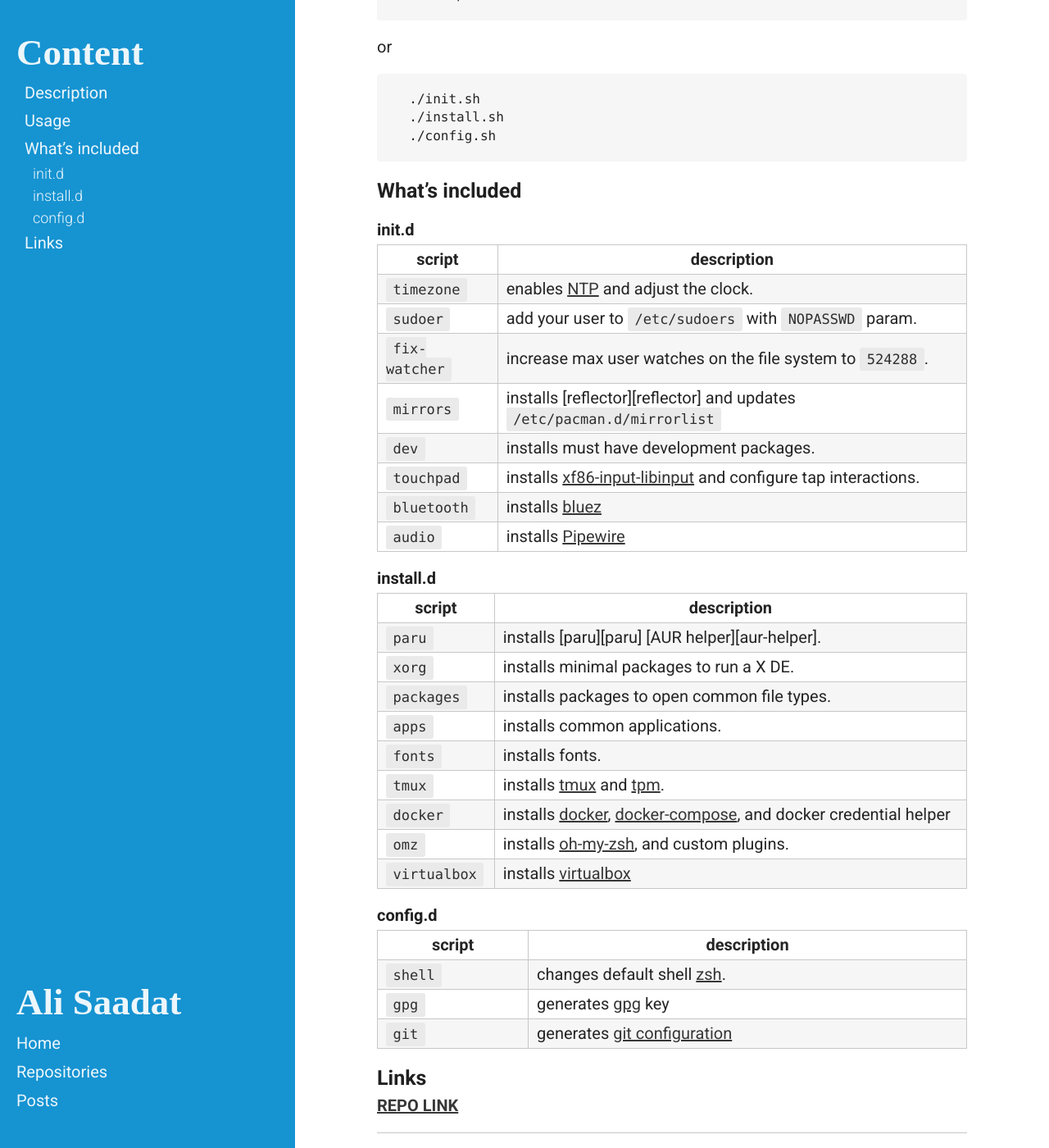
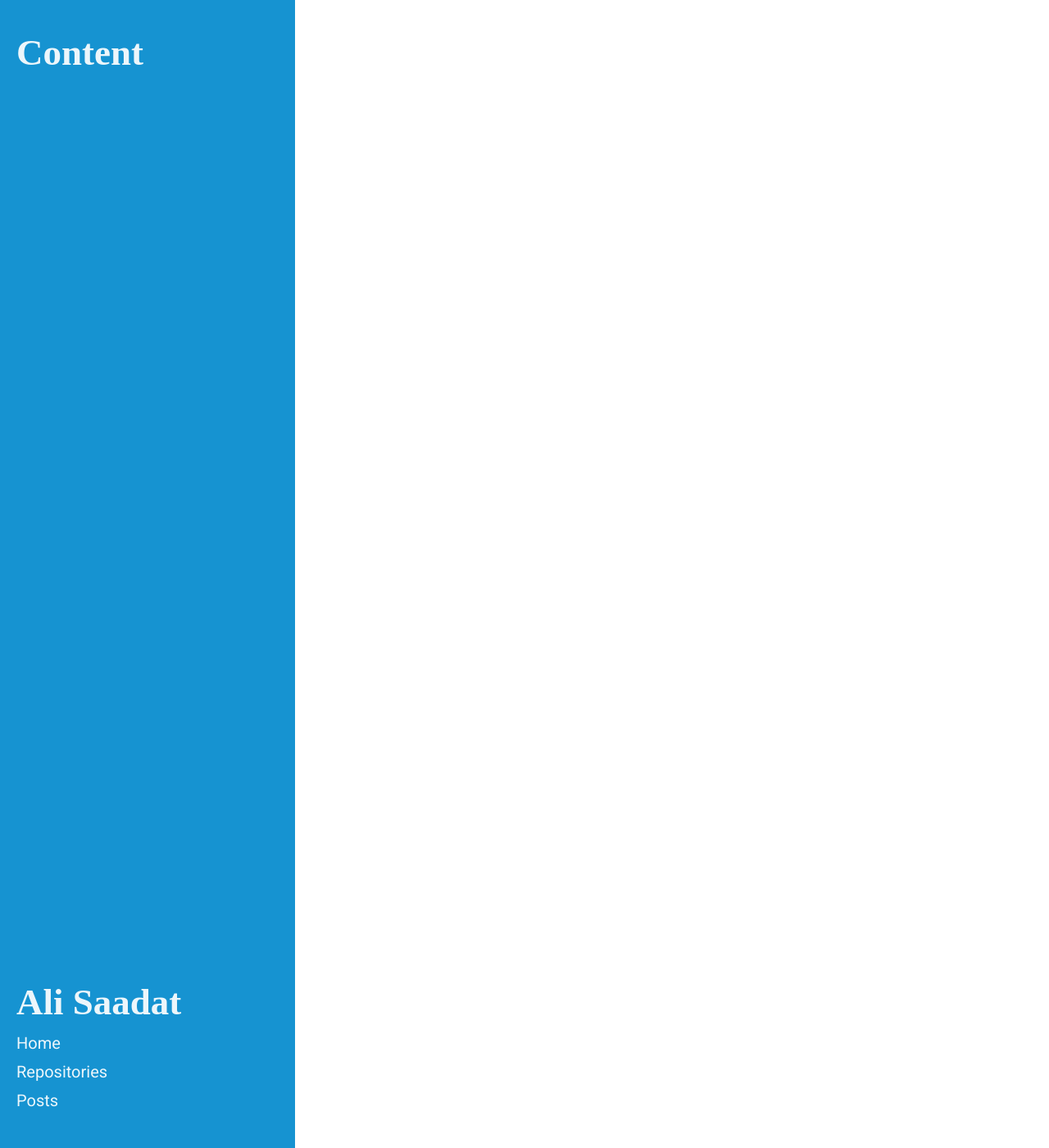
Before and after one commit to ali36saadat/ali36saadat.github.io, a Jekyll site: the page built from _posts/2026-09-29-arch-itect.md, in a window 1280 px wide and 1400 px high, scrolled down 1105 px. Shown: the whole window at 82% size. Built offline with Jekyll 4.4.1, drawn with Linux system fonts in a browser that asks for light colours; the table of contents is made by our own code; some of the changed text lies outside the part shown.

Commit message:
Update arch-itect

````diff
--- a/_posts/2026-09-29-arch-itect.md
+++ b/_posts/2026-09-29-arch-itect.md
@@ -9,66 +9,3 @@ date: 2026-09-29
 categories: repositories
 toc: true
 ---
-
-## Description
-[Arch Linux](https://www.archlinux.org/) bootstrap scripts. Forked from [ASafaeirad - architect](https://github.com/ASafaeirad/architect)
-> [!NOTE]
-> **Disclaimer**: This repository is not opinionated about your dotfiles and configurations
-
-## Usage
-1: Clone
-```bash
-  git clone https://github.com/Ali36Saadat/arch-itect.git
-  cd architect
-```
-
-2: Run scripts
-```
-  ./setup.sh
-```
-or
-```
-  ./init.sh
-  ./install.sh
-  ./config.sh
-```
-
-## What's included
-
-### init.d
-
-| script        | description                                                                                               |
-| ------------- | --------------------------------------------------------------------------------------------------------- |
-| `timezone`    | enables [NTP](https://wiki.archlinux.org/title/Network_Time_Protocol_daemon) and adjust the clock.        |
-| `sudoer`      | add your user to `/etc/sudoers` with `NOPASSWD` param.                                                    |
-| `fix-watcher` | increase max user watches on the file system to `524288`.                                                 |
-| `mirrors`     | installs [reflector][reflector] and updates `/etc/pacman.d/mirrorlist`                                    |
-| `dev`         | installs must have development packages.                                                                  |
-| `touchpad`    | installs [xf86-input-libinput](https://wiki.archlinux.org/title/Libinput) and configure tap interactions. |
-| `bluetooth`   | installs [bluez](http://www.bluez.org/)                                                                   |
-| `audio`       | installs [Pipewire](https://pipewire.org/)                                                                |
-
-### install.d
-
-| script       | description                                                                                                                  |
-| ------------ | ---------------------------------------------------------------------------------------------------------------------------- |
-| `paru`       | installs [paru][paru] [AUR helper][aur-helper].                                                                              |
-| `xorg`       | installs minimal packages to run a X DE.                                                                                     |
-| `packages`   | installs packages to open common file types.                                                                                 |
-| `apps`       | installs common applications.                                                                                                |
-| `fonts`      | installs fonts.                                                                                                              |
-| `tmux`       | installs [tmux](https://github.com/tmux/tmux/) and [tpm](https://github.com/tmux-plugins/tpm).                               |
-| `docker`     | installs [docker](https://www.docker.com/), [docker-compose](https://docs.docker.com/compose/), and docker credential helper |
-| `omz`        | installs [oh-my-zsh](https://ohmyz.sh/), and custom plugins.                                                                 |
-| `virtualbox` | installs [virtualbox](https://www.virtualbox.org//)                                                                          |
-
-### config.d
-
-| script  | description                                                                     |
-| ------- | ------------------------------------------------------------------------------- |
-| `shell` | changes default shell [zsh](https://www.zsh.org/).                              |
-| `gpg`   | generates [gpg](https://wiki.archlinux.org/title/GnuPG) key                     |
-| `git`   | generates [git configuration](https://www.git-scm.com/docs/git-config)          |
-
-## Links
- **[REPO LINK](https://github.com/ali36saadat/void-management)**
````
